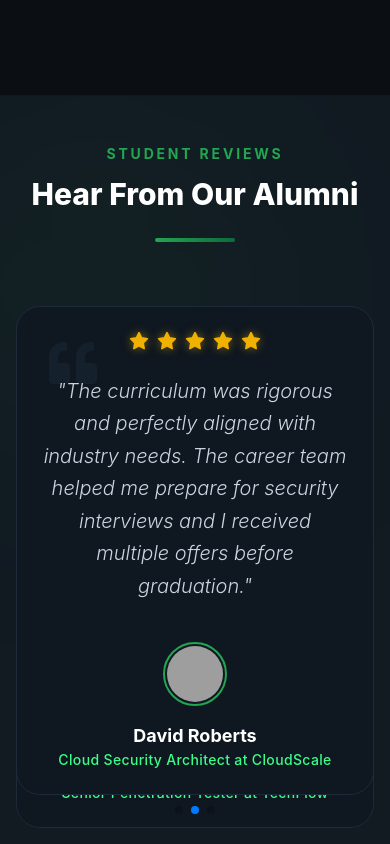
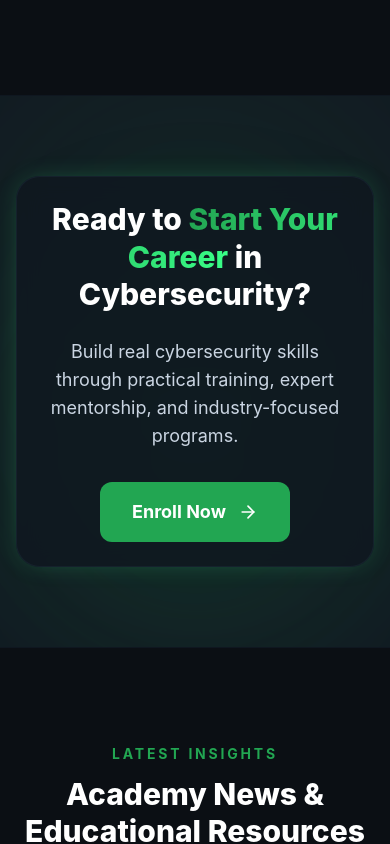
Before and after one commit to sriparthu1422/Secure-8, a React (Vite) app: page / in a window 390 px wide. Shown: the part 7893-8737 px from the top of the page. Built offline with nearby package versions, Linux system fonts and the light colour scheme; grey boxes are pictures that could not be loaded.

Commit message:
Update TestimonialSlider, Home page, and styles

```diff
--- a/src/components/TestimonialSlider.jsx
+++ b/src/components/TestimonialSlider.jsx
@@ -1,6 +1,6 @@
 import React from 'react';
 import { Swiper, SwiperSlide } from 'swiper/react';
-import { Pagination, Autoplay, EffectFade } from 'swiper/modules';
+import { Pagination, Autoplay, Navigation } from 'swiper/modules';
 import { FiStar } from 'react-icons/fi';
 import { FaQuoteLeft } from 'react-icons/fa';
 import SectionTitle from './SectionTitle';
@@ -8,7 +8,7 @@ import SectionTitle from './SectionTitle';
 // Import swiper styles
 import 'swiper/css';
 import 'swiper/css/pagination';
-import 'swiper/css/effect-fade';
+import 'swiper/css/navigation';
 
 const TestimonialSlider = () => {
     const testimonials = [
@@ -42,18 +42,21 @@ const TestimonialSlider = () => {
 
                 <div className="max-w-4xl mx-auto mt-12">
                     <Swiper
-                        modules={[Pagination, Autoplay, EffectFade]}
+                        modules={[Pagination, Autoplay, Navigation]}
                         spaceBetween={30}
                         slidesPerView={1}
-                        effect="fade"
-                        autoplay={{ delay: 6000, disableOnInteraction: false }}
-                        pagination={{ clickable: true, bulletActiveClass: 'swiper-pagination-bullet-active bg-accent-blue' }}
-                        className="pb-16 testimonial-swiper"
+                        loop={true}
+                        grabCursor={true}
+                        autoHeight={true}
+                        autoplay={{ delay: 3000, disableOnInteraction: false }}
+                        pagination={{ clickable: true }}
+                        navigation={true}
+                        className="pb-16 testimonial-swiper !px-4 md:!px-12"
                     >
                         {testimonials.map((test, index) => (
                             <SwiperSlide key={index}>
-                                <div className="bg-cyber-800 border border-cyber-700 p-6 md:p-10 lg:p-14 rounded-3xl relative">
-                                    <FaQuoteLeft className="absolute top-8 left-8 w-12 h-12 text-cyber-700/50" />
+                                <div className="bg-cyber-800 border border-cyber-700 p-8 md:p-12 lg:p-16 rounded-3xl relative h-full flex flex-col items-center">
+                                    <FaQuoteLeft className="absolute top-6 left-6 md:top-8 md:left-8 w-8 h-8 md:w-12 md:h-12 text-cyber-700/50" />
 
                                     <div className="flex text-yellow-500 mb-6 justify-center">
                                         {[...Array(5)].map((_, i) => (
@@ -61,7 +64,7 @@ const TestimonialSlider = () => {
                                         ))}
                                     </div>
 
-                                    <p className="text-xl md:text-2xl text-slate-300 italic mb-10 text-center leading-relaxed relative z-10 font-light">
+                                    <p className="text-lg md:text-xl lg:text-2xl text-slate-300 italic mb-8 text-center leading-relaxed relative z-10 font-light max-w-2xl">
                                         "{test.quote}"
                                     </p>
 
--- a/src/index.css
+++ b/src/index.css
@@ -108,4 +108,28 @@
   .animate-slide-down {
     animation: slideDown 0.6s cubic-bezier(0.16, 1, 0.3, 1) forwards;
   }
+
+  /* Custom Swiper Styles */
+  .testimonial-swiper .swiper-pagination-bullet {
+    @apply bg-slate-600 opacity-50 transition-all duration-300;
+  }
+
+  .testimonial-swiper .swiper-pagination-bullet-active {
+    @apply bg-accent-blue opacity-100 w-8 rounded-full;
+  }
+
+  .testimonial-swiper .swiper-button-next,
+  .testimonial-swiper .swiper-button-prev {
+    @apply text-accent-blue scale-75 md:scale-100 opacity-0 group-hover:opacity-100 transition-opacity duration-300;
+  }
+
+  .testimonial-swiper .swiper-button-next::after,
+  .testimonial-swiper .swiper-button-prev::after {
+    @apply text-2xl font-bold;
+  }
+
+  .testimonial-swiper:hover .swiper-button-next,
+  .testimonial-swiper:hover .swiper-button-prev {
+    @apply opacity-50 hover:opacity-100;
+  }
 }
--- a/src/pages/Home.jsx
+++ b/src/pages/Home.jsx
@@ -156,7 +156,7 @@ const Home = () => {
                 </div>
             </section> */}
 
-            <TestimonialSlider />
+            {/* <TestimonialSlider /> */}
             <CTA />
 
             {/* Blog Teasers */}
```
